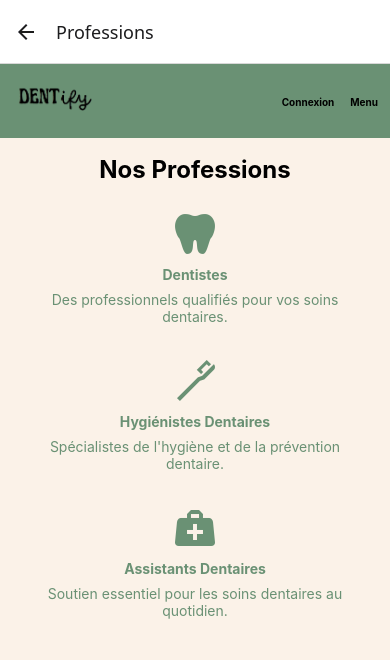
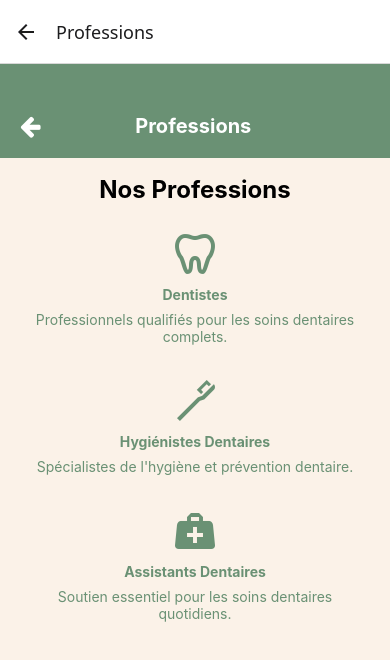
Before and after one commit to Mikabenoit1/Dentify, a React Native app in the folder frontendMobile/: screen /Professions in a window 390 px wide. Shown: the top 660 px of the page. Built offline with nearby package versions, Linux system fonts and the light colour scheme; what react-native-calendars would draw is missing.

Commit message:
Update Professions.tsx

```diff
--- a/frontendMobile/screens/Professions.tsx
+++ b/frontendMobile/screens/Professions.tsx
@@ -1,74 +1,60 @@
 import React from 'react';
-import { Image, StyleSheet, View, ScrollView, TouchableOpacity } from 'react-native';
+import { View, ScrollView, TouchableOpacity, StyleSheet, Text } from 'react-native';
 import { ThemedText } from '../utils/ThemedText';
-import Icon from 'react-native-vector-icons/MaterialCommunityIcons';
+import { FontAwesome, MaterialCommunityIcons } from '@expo/vector-icons';
 
-
-export default function Professions({navigation}) {
-
-
+export default function Professions({ navigation }) {
   return (
     <View style={styles.container}>
       <View style={styles.header}>
-        <TouchableOpacity onPress={() => navigation.navigate('Indexx')}>
-          <Image
-            source={require('../assets/dentify_logo_noir.png')}
-            style={{ width: 90, height: 50 }}
-            resizeMode="contain"
-          />
+        <TouchableOpacity onPress={() => navigation.goBack()}>
+          <FontAwesome name="arrow-left" size={24} color="white" />
         </TouchableOpacity>
-        <View style={styles.linksContainer}>
-          <ThemedText variant="subtitle1">
-            <TouchableOpacity onPress={() => navigation.navigate('Connexions')}>
-              <ThemedText>Connexion</ThemedText>
-            </TouchableOpacity>
-          </ThemedText>
-          <ThemedText variant="subtitle1">
-            <TouchableOpacity onPress={() => navigation.navigate('menu')}>
-              <ThemedText>Menu</ThemedText>
-            </TouchableOpacity>
-          </ThemedText>
-        </View>
+        <Text style={styles.headerTitle}>Professions</Text>
+        <View style={styles.headerRight} />
       </View>
+
       <ScrollView style={styles.body}>
-        {/* Titre et sous-titre centrés */}
         <View style={styles.titleContainer}>
           <ThemedText variant="headline">
             Nos Professions
           </ThemedText>
         </View>
-        {/* Section pour les professions */}
+
         <View style={styles.iconSection}>
           {/* Dentistes */}
           <View style={styles.iconWrapper}>
-            <Icon name="tooth" size={48} color="#6a9174" />
+            <MaterialCommunityIcons name="tooth-outline" size={48} color="#6a9174" />
             <ThemedText variant="body2" style={styles.iconText}>
               Dentistes
             </ThemedText>
             <ThemedText variant="body2" style={styles.descriptionText}>
-              Des professionnels qualifiés pour vos soins dentaires.
+              Professionnels qualifiés pour les soins dentaires complets.
             </ThemedText>
           </View>
+
           {/* Hygiénistes Dentaires */}
           <View style={styles.iconWrapper}>
-            <Icon name="toothbrush" size={48} color="#6a9174" />
+            <MaterialCommunityIcons name="toothbrush" size={48} color="#6a9174" />
             <ThemedText variant="body2" style={styles.iconText}>
               Hygiénistes Dentaires
             </ThemedText>
             <ThemedText variant="body2" style={styles.descriptionText}>
-              Spécialistes de l'hygiène et de la prévention dentaire.
+              Spécialistes de l'hygiène et prévention dentaire.
             </ThemedText>
           </View>
+
           {/* Assistants Dentaires */}
           <View style={styles.iconWrapper}>
-            <Icon name="medical-bag" size={48} color="#6a9174" />
+            <MaterialCommunityIcons name="medical-bag" size={48} color="#6a9174" />
             <ThemedText variant="body2" style={styles.iconText}>
               Assistants Dentaires
             </ThemedText>
             <ThemedText variant="body2" style={styles.descriptionText}>
-              Soutien essentiel pour les soins dentaires au quotidien.
+              Soutien essentiel pour les soins dentaires quotidiens.
             </ThemedText>
           </View>
+
         </View>
       </ScrollView>
     </View>
@@ -82,14 +68,19 @@ const styles = StyleSheet.create({
   },
   header: {
     flexDirection: 'row',
+    justifyContent: 'space-between',
     alignItems: 'center',
-    justifyContent: 'space-between',
-    padding: 12,
+    padding: 20,
     backgroundColor: '#6a9174',
+    paddingTop: 50,
   },
-  linksContainer: {
-    flexDirection: 'row',
-    gap: 16,
+  headerTitle: {
+    fontSize: 20,
+    fontWeight: 'bold',
+    color: 'white',
+  },
+  headerRight: {
+    width: 24,
   },
   body: {
     flex: 1,
@@ -98,11 +89,6 @@ const styles = StyleSheet.create({
   titleContainer: {
     alignItems: 'center',
     marginBottom: 24,
-  },
-  mainTitle: {
-    textAlign: 'center',
-    color: '#6a9174',
-    fontWeight: 'bold',
   },
   iconSection: {
     marginBottom: 24,
```
